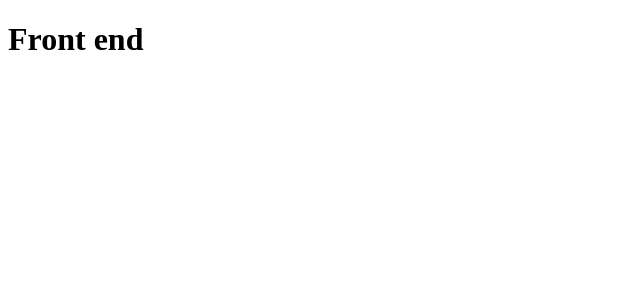
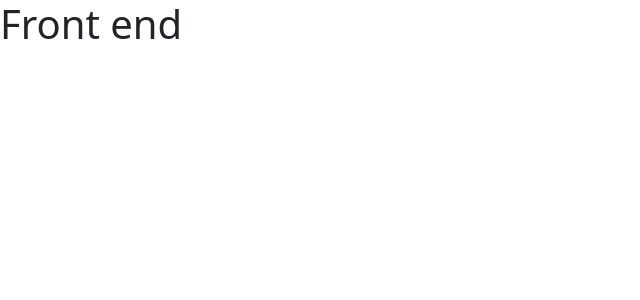
Before and after one commit to pujalakhe/CourseRecom-Frontend-, an Angular app: page / in a window 1280 px wide. Shown: the top 300 px of the page, without its empty margins (0-640 px from the left). Built offline with nearby package versions, Linux system fonts and the light colour scheme.

Commit message:
feat:install 3rd parties libraries like bootstrap,angular-material,font-awesome,toaster

```diff
--- a/src/app/app.config.ts
+++ b/src/app/app.config.ts
@@ -1,8 +1,17 @@
 import { ApplicationConfig } from '@angular/core';
 import { provideRouter } from '@angular/router';
+import { provideAnimations } from '@angular/platform-browser/animations';
+
+import { provideToastr } from 'ngx-toastr';
 
 import { routes } from './app.routes';
+import { provideHttpClient } from '@angular/common/http';
 
 export const appConfig: ApplicationConfig = {
-  providers: [provideRouter(routes)]
+  providers: [
+    provideRouter(routes),
+    provideAnimations(), // required animations providers
+    provideToastr(),
+    provideHttpClient(),
+  ],
 };
--- a/src/styles.scss
+++ b/src/styles.scss
@@ -1,6 +1,11 @@
-/* You can add global styles to this file, and also import other style files */
 /* You can add global styles to this file, and also import other style files */
 
+/* Importing Bootstrap SCSS file. */
+@import "bootstrap/scss/bootstrap";
+@import "../node_modules/bootstrap/dist/css/bootstrap.min.css";
+@import "../node_modules/font-awesome/css/font-awesome.min.css";
+@import "ngx-toastr/toastr";
+@import "@angular/material/prebuilt-themes/indigo-pink.css"; // Example of a predefined theme
 :root {
   //font sizes
   --font-size-link-medium: 18px;
@@ -51,7 +56,7 @@
   /*primary colors*/
   /**/
   --color-primary: #e1b16a;
-  --color-primary-bg: #f5e9d7
+  --color-primary-bg: #f5e9d7;
   /*Error colors*/
   --color-error: #ff2300;
   --color-error-bg: #f9dede;
@@ -77,18 +82,17 @@
   /*Frame Colors*/
   --color-frame-bg: #f8f8f8;
   --color-frame-card: #fefefe;
-    //
+  //
   --color-cross-icon: #333333;
   --color-searchbar-bg: #fcfcfc;
   --color-ion-accordion: #f7f7fc;
   /*linear gradient*/
-  --color-primary-linear-gradient-one:#ffcdb2;
+  --color-primary-linear-gradient-one: #ffcdb2;
   --color-primary-linear-gradient-two: #dfaf95;
   --color-secondary-linear-gradient-one: #fbe0c4;
   --color-secondary-linear-gradient-two: #f1d6ba;
   --color-accent-linear-gradient-one: #ffb4a2;
   --color-accent-linear-gradient-two: #975648;
-
 }
 
 .font-normal {
```
Also changed, not shown: package.json (+8 -1 lines), 2 other files (tests, documents, lock files or other folders).
